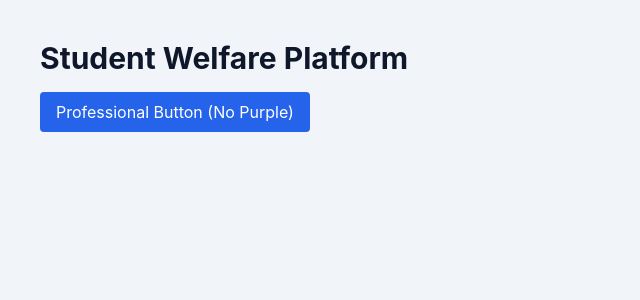
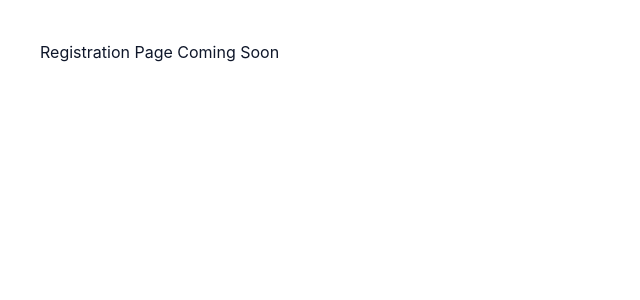
Before and after one commit to Aarif195/student-welfare-nestjs-core, a React (Vite) app in the folder frontend/: page /register in a window 1280 px wide. Shown: the top 300 px of the page, without its empty margins (0-640 px from the left). Built offline with nearby package versions, Linux system fonts and the light colour scheme.

Commit message:
install react-router-dom and define initial route structure

```diff
--- a/frontend/package.json
+++ b/frontend/package.json
@@ -14,7 +14,8 @@
     "@tanstack/react-query": "^5.94.5",
     "axios": "^1.13.6",
     "react": "^19.2.4",
-    "react-dom": "^19.2.4"
+    "react-dom": "^19.2.4",
+    "react-router-dom": "^7.13.1"
   },
   "devDependencies": {
     "@eslint/js": "^9.39.4",
--- a/frontend/src/App.tsx
+++ b/frontend/src/App.tsx
@@ -1,14 +1,20 @@
+import { BrowserRouter, Routes, Route, Navigate } from 'react-router-dom';
+
 function App() {
   return (
-    <div className="min-h-screen bg-primary-100 p-10">
-      <h1 className="text-3xl font-bold text-primary-700">
-        Student Welfare Platform
-      </h1>
-      <button className="mt-4 bg-brand text-white px-4 py-2 rounded">
-        Professional Button (No Purple)
-      </button>
-    </div>
-  )
+    <BrowserRouter>
+      <Routes>
+        {/* Placeholder for Register Page */}
+        <Route path="/register" element={<div className="p-10 text-primary-700">Registration Page Coming Soon</div>} />
+
+        {/* Placeholder for Login Page */}
+        <Route path="/login" element={<div className="p-10 text-primary-700">Login Page Coming Soon</div>} />
+
+        {/* Redirect root to Register */}
+        <Route path="/" element={<Navigate to="/register" replace />} />
+      </Routes>
+    </BrowserRouter>
+  );
 }
 
-export default App
+export default App;
```
Also changed, not shown: frontend/src/pages/auth/LoginPage.tsx (added), 1 other file (tests, documents, lock files or other folders).
